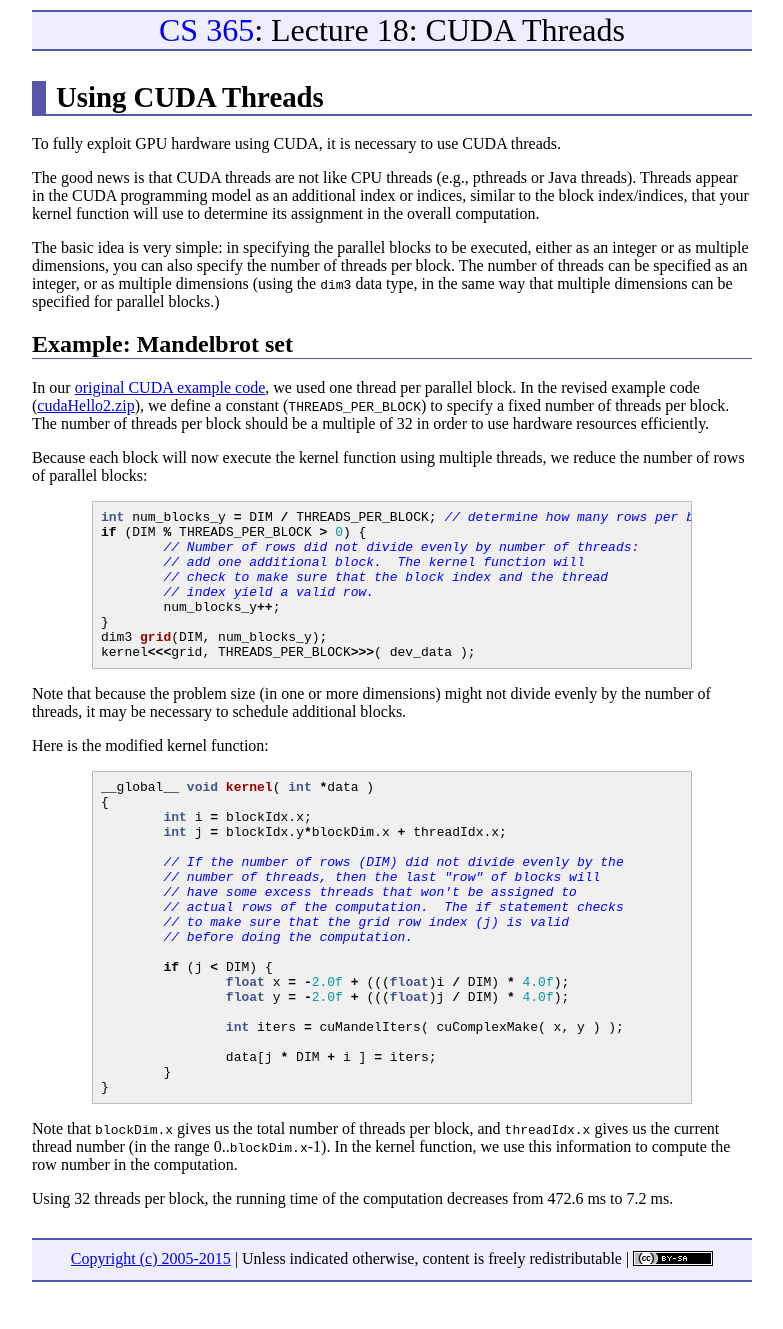
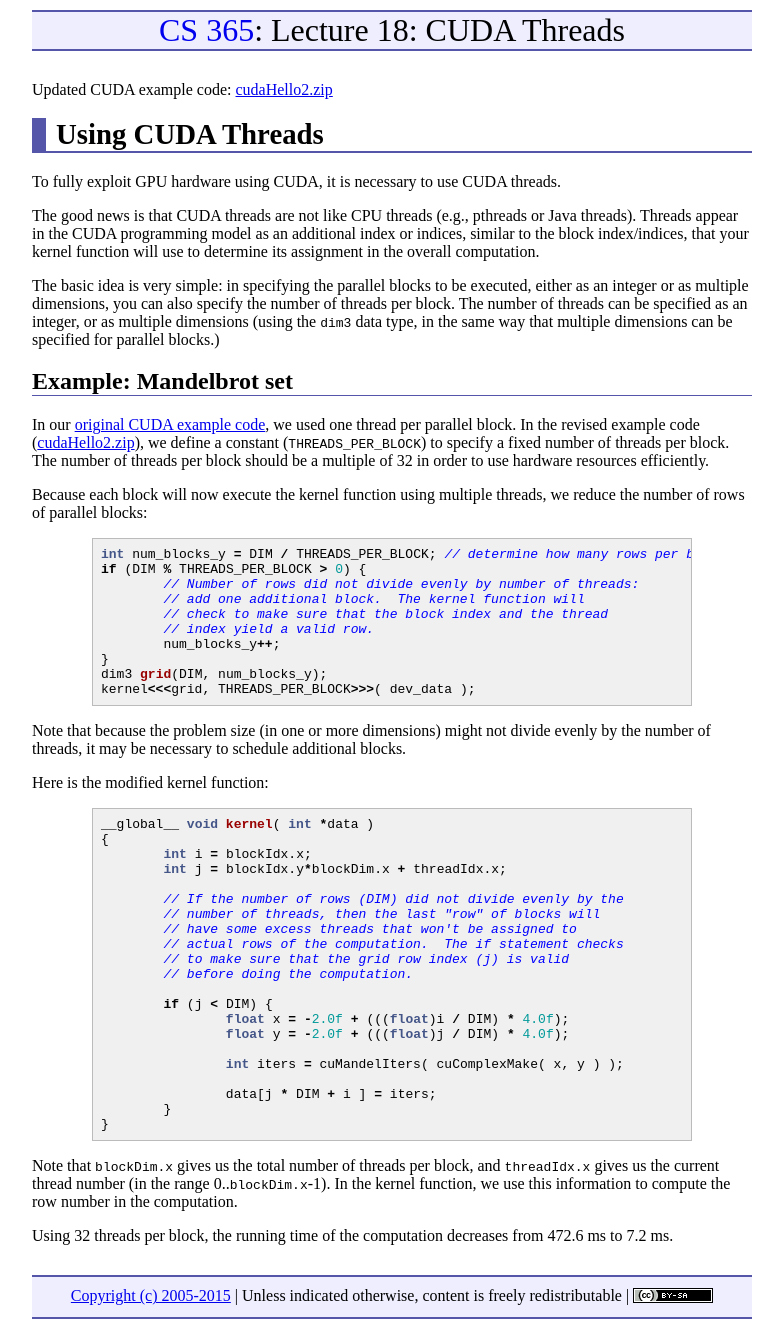
Before and after one commit to ycpcs/cs365-spring2015, a Jekyll site: the page built from lectures/lecture18.md, in a window 1280 px wide. Shown: the whole page, without its empty margins (248-1031 px from the left). Built offline with Jekyll 4.4.1, drawn with Linux system fonts in a browser that asks for light colours; Markdown is read by kramdown in place of the engine named in the settings; before the commit the page ends 1292 px from its top, so only the background shows below that.

Commit message:
link to updated example code

```diff
--- a/lectures/lecture18.md
+++ b/lectures/lecture18.md
@@ -2,6 +2,8 @@
 layout: default
 title: "Lecture 18: CUDA Threads"
 ---
+
+Updated CUDA example code: [cudaHello2.zip](cudaHello2.zip)
 
 # Using CUDA Threads
 
```
